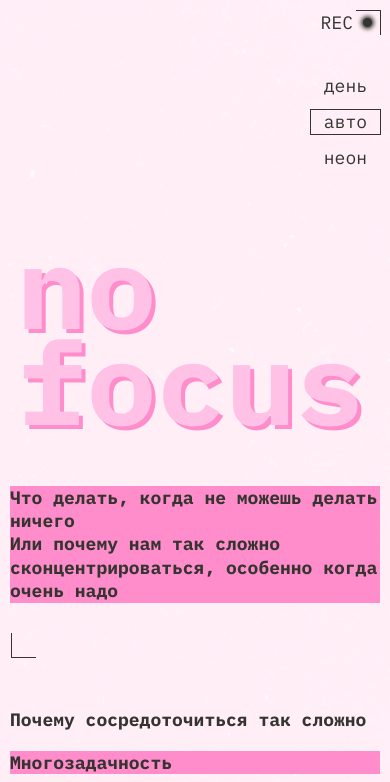
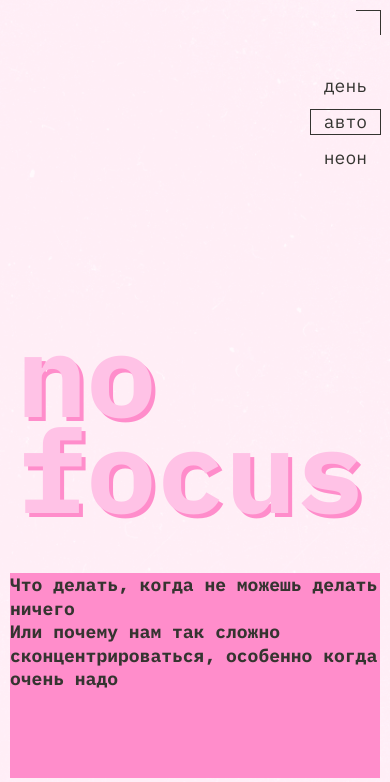
Before and after one commit to MarselBaty/slozhno-sosredotochitsya-fd, a plain HTML site: page index.html in a window 390 px wide. Shown: the top 782 px of the page. Drawn offline with Linux system fonts and the light colour scheme.

Commit message:
Внедрение резинового формата размера шрифта, исправление бага с отображением REC при авто теме

```diff
--- a/styles/dark.css
+++ b/styles/dark.css
@@ -10,8 +10,7 @@
     чем стили в медиазапросе предпочтений пользователя
   */
   --bg-image: url(../images/cover-image-dark.png);
-  --text-size-s: 18px;
-  --text-size-l: 116px;
+  --bg-color: #000028;
   --decorated-color: #FF0070;
   --large-title-color: #DB00FF;
   --small-title-color: #FF0070;
@@ -26,22 +25,7 @@
 
 .theme-dark .page {
   /* Вам также нужно будет написать ряд подобных селекторов */
-}
-
-@media (prefers-color-scheme: dark) {
-  :root {
-    --bg-image: url(../images/cover-image-dark.png);
-    --text-size-s: 18px;
-    --text-size-l: 116px;
-    --decorated-color: #FF0070;
-    --large-title-color: #DB00FF;
-    --small-title-color: #FF0070;
-    --accent-color: #FF0070;
-    --accent-bg-color: #FF0070;
-    --text-color: #000028;
-    --sakura-text-color: #F1B2CE;
-    --button-text-color: #FF0070;
-    --button-accent-color: #FF0070;
-    --button-hover: #FF007066;
+  .rec {
+    display: block;
   }
 }
--- a/styles/light.css
+++ b/styles/light.css
@@ -10,6 +10,7 @@
     чем стили в медиазапросе предпочтений пользователя
   */
   --bg-image: url(../images/cover-image-light.png);
+  --bg-color: #fff1f7;
   --large-title-color: #FFC2E6;
   --small-title-color: #353430;
   --decorated-color: #353430;
@@ -22,11 +23,8 @@
   --button-hover: #32312D66;
 }
 
-.theme-light .page {
-  /* Вам также нужно будет написать ряд подобных селекторов */
-  .rec {
+.theme-light .rec {
     display: none;
-  }
 }
 
 @media (prefers-color-scheme: light) {
@@ -43,4 +41,8 @@
     --button-accent-color: #343430;
     --button-hover: #32312D66;
   }
+
+  .rec {
+    display: none;
+  }
 }
--- a/styles/style.css
+++ b/styles/style.css
@@ -2,6 +2,7 @@
 .page {
   font-family: 'IBM Plex mono', sans-serif;
   background-image: var(--bg-image);
+  background-color: var(--bg-color);
   background-attachment: fixed;
   background-size: cover;
   background-position: center;
@@ -13,6 +14,8 @@
   grid-template-rows: 1fr min-content 1fr;
   justify-items: end;
   margin-bottom: 39px;
+  min-height: 668px;
+  height: 100vh;
 }
 
 .rec {
@@ -227,13 +230,12 @@
   justify-content: center;
   align-items: center;
   min-height: 668px;
+  height: 100vh;
 }
 
 .footer-title {
   text-shadow: 2px 2px 0 var(--accent-color);
 }
-
-
 
 @media screen and (min-width: 768px) {
   .page {
@@ -245,6 +247,7 @@
     grid-template-rows: 1fr 1fr 1fr;
     min-height: 1024px;
     margin-bottom: 44px;
+    min-height: 1024px;
   }
 
   .rec::before {
@@ -274,7 +277,6 @@
   }
 
   .header-title {
-    --text-size-l: 120px;
     flex-direction: row;
     gap: 14%;
     align-self: center;
@@ -374,7 +376,6 @@
 
   .footer {
     min-height: 1024px;
-    --text-size-l: 120px;
   }
 }
 
@@ -418,10 +419,6 @@
     margin: 0;
   }
 
-  .header-title {
-    --text-size-l: 157px;
-  }
-
   .header-title > .line {
     display: inline;
   }
@@ -461,6 +458,5 @@
 
   .footer {
     min-height: 768px;
-    --text-size-l: 157px;
   }
 }
--- a/styles/variables.css
+++ b/styles/variables.css
@@ -1,7 +1,8 @@
 :root {
   --bg-image: url(../images/cover-image-dark.png);
+  --bg-color: #000028;
   --text-size-s: 18px;
-  --text-size-l: 116px;
+  --text-size-l: clamp(7.25rem, 7.0115rem + 1.0178vw, 7.5rem);
   --decorated-color: #FF0070;
   --large-title-color: #DB00FF;
   --small-title-color: #FF0070;
@@ -13,6 +14,12 @@
   --button-accent-color: #FF0070;
   --button-hover: #FF007066;
 }
+
+@media screen and (width >= 768px) {
+  :root {
+    --text-size-l: clamp(7.5rem, 0.5625rem + 14.4531vw, 9.8125rem) ;
+  }
+}
 /*
   Переменные для вашего проекта
   и их переопределение под различные устройства
```
